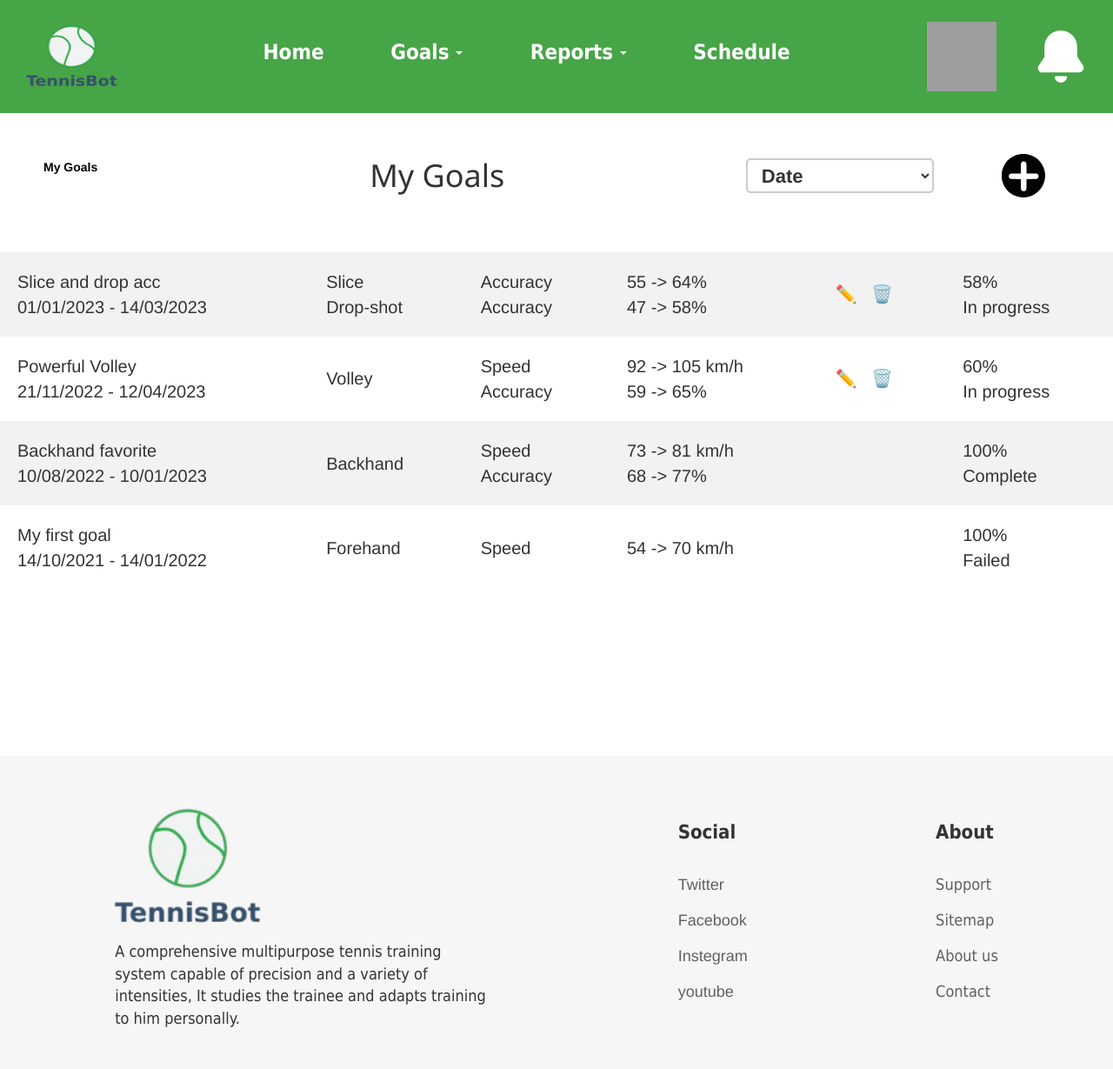
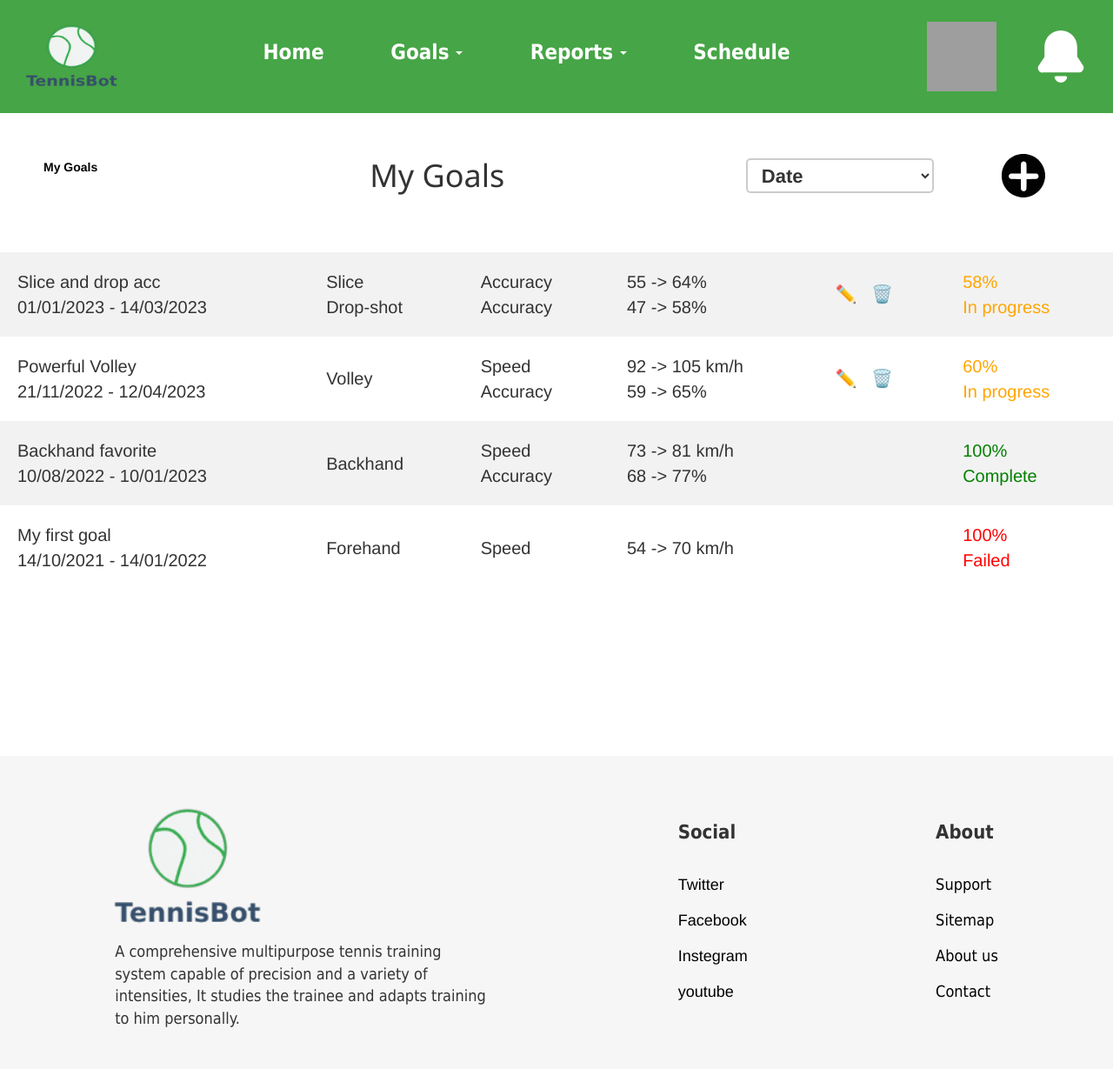
Before and after one commit to barakk123/TennisBot, a PHP site: page / in a window 1280 px wide. Shown: the whole page at 87% size. Run offline with PHP 8.4, Linux system fonts and the light colour scheme; grey boxes are pictures that could not be loaded.

Commit message:
Add files via upload

```diff
--- a/css/style.css
+++ b/css/style.css
@@ -409,6 +409,17 @@ tr:nth-child(odd) {
 text-decoration: none;
 }
 
+.green1 {
+  color: green;
+}
+
+.orange {
+  color: orange;
+}
+
+.red {
+  color: red;
+}
 
 @media (min-width: 955px) {
   .nav-container {
@@ -418,6 +429,10 @@ text-decoration: none;
     flex-direction: row-reverse;
     background-color: #46a546;
     padding: 20px;
+  }
+
+  .bold {
+    : bold;
   }
 
   .header-option {
@@ -715,5 +730,8 @@ text-decoration: none;
     flex-direction: column;
     justify-content: space-between;
   }
+  .navlinks-color {
+    color: black;
+  }
 
 }
--- a/index.html
+++ b/index.html
@@ -34,7 +34,7 @@
                             <span class="caret"></span></button>
                             <ul class="dropdown-menu">
 
-                                <li><a href="#">My Goals</a></li>
+                                <li><a href="index.html">My Goals</a></li>
                                 <li><a href="#">Coach Goals</a></li>
                             </ul>
                             </div>
@@ -73,7 +73,7 @@
                         </button>
                         <ul class="dropdown-menu">
 
-                            <li><a href="#" class="my-goals-link">My Goals</a></li>
+                            <li><a href="index.html" class="my-goals-link">My Goals</a></li>
                             <li><a href="#">Coach Goals</a></li>
                         </ul>
                         </div>
@@ -137,7 +137,7 @@
                     <td>Accuracy <br /> Accuracy</td>
                     <td>55 -> 64% <br /> 47 -> 58%</td>
                     <td><a href="edit-goals.html">✏️</a> &nbsp; <a href="#">🗑️</a></td>
-                    <td>58% <br /> In progress</td>
+                    <td class="orange">58% <br /> In progress</td>
                 </tr>
                 <tr>
                     <td>Powerful Volley <br /> 21/11/2022 - 12/04/2023</td>
@@ -145,7 +145,7 @@
                     <td>Speed <br /> Accuracy</td>
                     <td>92 -> 105 km/h <br /> 59 -> 65%</td>
                     <td><a href="edit-goals.html">✏️</a> &nbsp; <a href="#">🗑️</a></td>
-                    <td>60% <br /> In progress</td>
+                    <td class="orange">60% <br /> In progress</td>
                 </tr>
                 <tr>
                     <td>Backhand favorite <br /> 10/08/2022 - 10/01/2023</td>
@@ -153,7 +153,7 @@
                     <td>Speed <br /> Accuracy</td>
                     <td>73 -> 81 km/h <br /> 68 -> 77%</td>
                     <td></td>
-                    <td>100% <br /> Complete</td>
+                    <td class="green1">100% <br /> Complete</td>
                 </tr>
                 <tr>
                     <td>My first goal <br /> 14/10/2021 - 14/01/2022</td>
@@ -161,7 +161,7 @@
                     <td>Speed <br /></td>
                     <td>54 -> 70 km/h <br /></td>
                     <td></td>
-                    <td>100% <br /> Failed</td>
+                    <td class="red">100% <br /> Failed</td>
                 </tr>
             </tbody>
         </table>
@@ -190,13 +190,13 @@
             <div class="footer-text27">Social</div>
           <span class="footer-text">
             <span>
-              <span>Twitter</span>
+              <span><a href="#" class="navlinks-color">Twitter</a></span>
               <br>
-              <span>Facebook</span>
+              <span><a href="#" class="navlinks-color">Facebook</a></span>
               <br>
-              <span>Instegram</span>
+              <span><a href="#" class="navlinks-color">Instegram</a></span>
               <br>
-              <span>youtube</span>
+              <span><a href="#" class="navlinks-color">youtube</a></span>
             </span>
           </span>
         </div>
@@ -204,13 +204,13 @@
           <div class="footer-text27">About</div>
           <span class="footer-text18">
             <span>
-              <span>Support</span>
+              <span><a href="#" class="navlinks-color">Support</a></span>
               <br>
-              <span>Sitemap</span>
+              <span><a href="#" class="navlinks-color">Sitemap</a></span>
               <br>
-              <span>About us</span>
+              <span><a href="#" class="navlinks-color">About us</a></span>
               <br>
-              <span>Contact</span>
+              <span><a href="#" class="navlinks-color">Contact</a></span>
             </span>
           </span>
         </div>
```
Also changed, not shown: add-goals.html (+10 -10 lines), choose-category.html (+10 -10 lines), edit-goals.html (+11 -11 lines).
